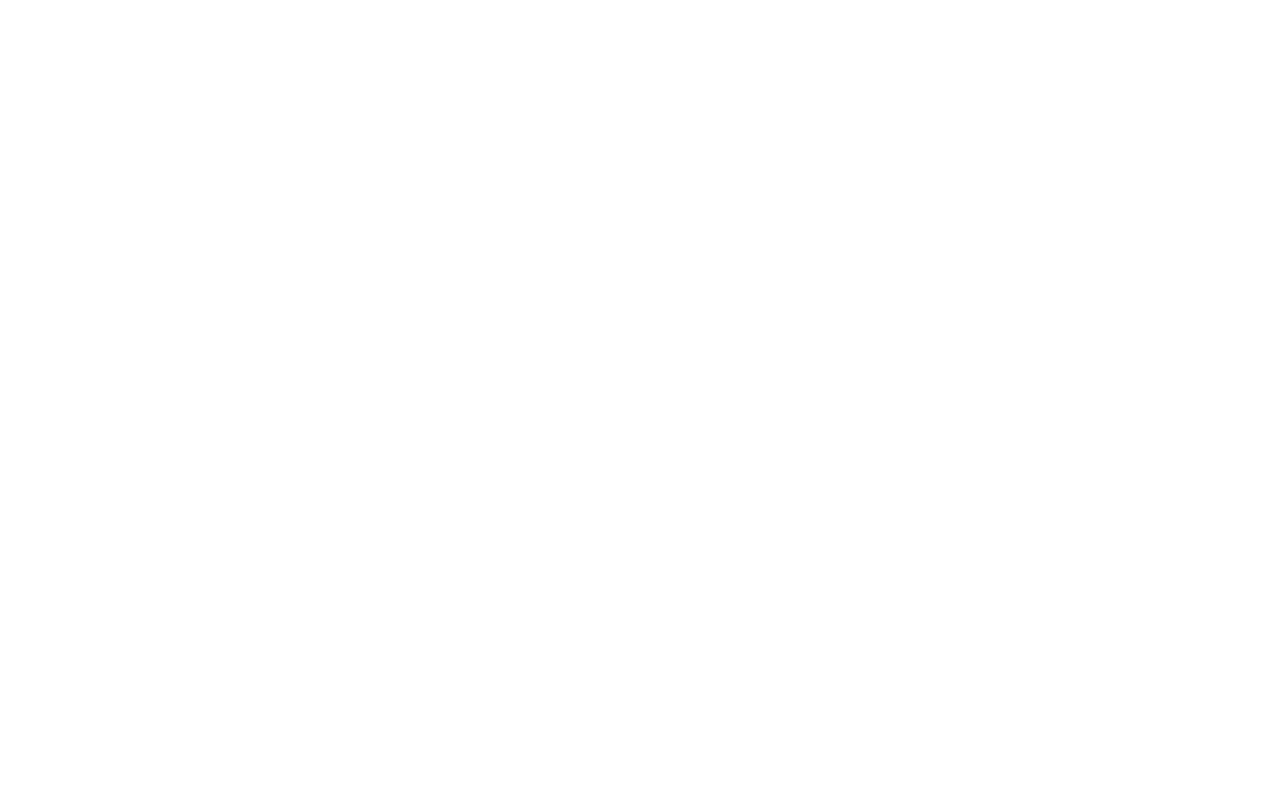
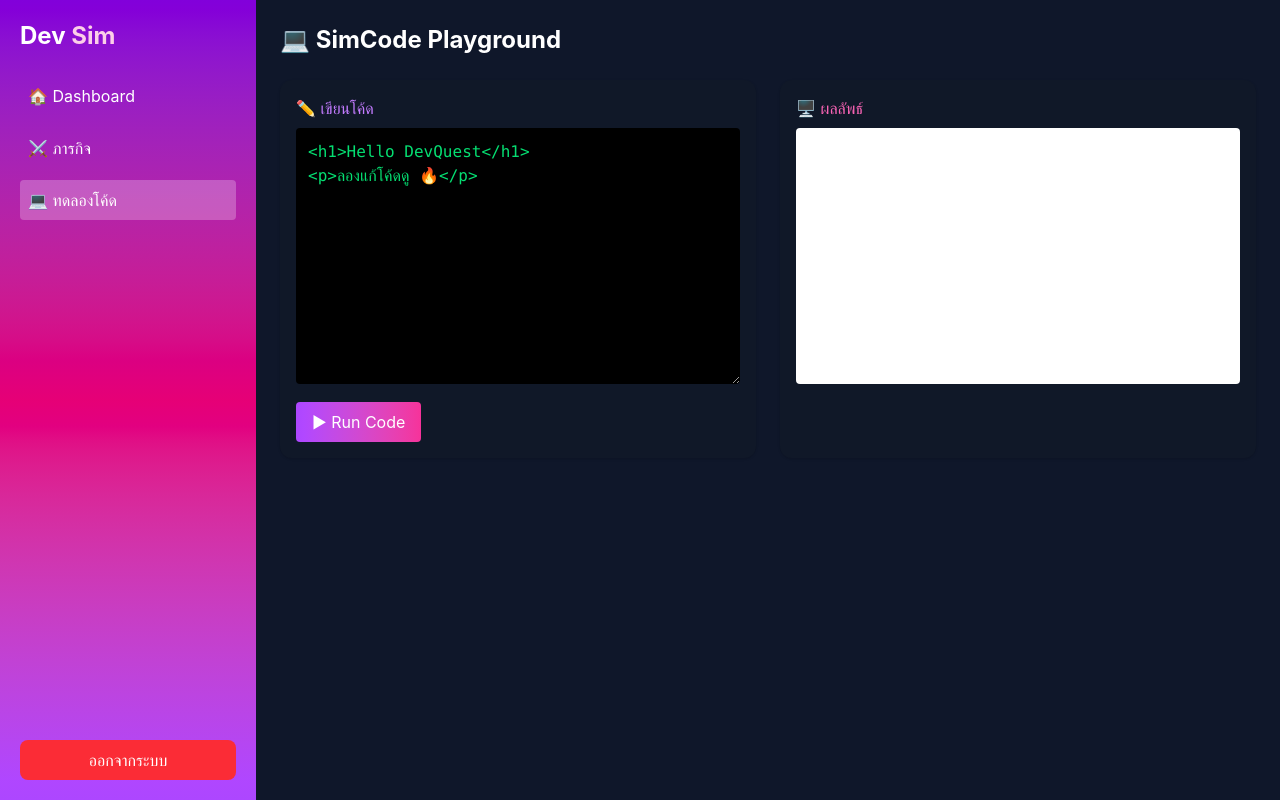
Before and after one commit to Ice068/Rceart-web, a React (Vite) app in the folder my-app/: page /SimCode in a window 1280 px wide. Before the commit this address had no page. Built offline with nearby package versions, Linux system fonts and the light colour scheme; sample sign-in values are in the browser's storage.

Commit message:
feat: add SimCode page for code simulation and enhance Quest page with improved state management

```diff
--- a/my-app/src/App.jsx
+++ b/my-app/src/App.jsx
@@ -2,6 +2,7 @@
 import Login from "./pages/Login"
 import Dashboard from "./pages/Dashboard"
 import Quest from "./pages/Quest"
+import SimCode from "./pages/SimCode"
 
 function App() {
   return (
@@ -10,6 +11,7 @@
         <Route path="/" element={<Login />} />
          <Route path="Dashboard" element={<Dashboard />} />
          <Route path="Quest" element={<Quest />} />
+         <Route path="SimCode" element={<SimCode />} />
       </Routes>
     </BrowserRouter>
   )
--- a/my-app/src/pages/Quest.jsx
+++ b/my-app/src/pages/Quest.jsx
@@ -6,36 +6,61 @@
   const user = localStorage.getItem("user")
 
   const [completed, setCompleted] = useState([])
+  const [exp, setExp] = useState(0)
 
   // 🔒 check login
   useEffect(() => {
     if (!user) navigate("/")
   }, [user, navigate])
 
-  // 📥 โหลด progress
+  // 📥 โหลดข้อมูล (กันพัง)
   useEffect(() => {
-    const data = JSON.parse(localStorage.getItem("gameData")) || {
-      completed: []
+    try {
+      const raw = localStorage.getItem("gameData")
+
+      const data = raw
+        ? JSON.parse(raw)
+        : { completed: [], exp: 0 }
+
+      setCompleted(data.completed || [])
+      setExp(data.exp || 0)
+
+    } catch (error) {
+      console.error("โหลด gameData พัง:", error)
+
+      // fallback กันหน้าโล่ง
+      setCompleted([])
+      setExp(0)
     }
-    setCompleted(data.completed)
   }, [])
+
+  // 💾 save data
+  const saveData = (newCompleted, newExp) => {
+    localStorage.setItem(
+      "gameData",
+      JSON.stringify({
+        completed: newCompleted,
+        exp: newExp
+      })
+    )
+  }
 
   // 📊 Quest list
   const quests = [
-    { id: "lesson1_done", title: "🧱 HTML Structure", desc: "สร้างโครงสร้าง HTML", exp: 50, next: null, path: "/lesson1" },
-    { id: "lesson2_done", title: "🔗 Link", desc: "สร้างลิงก์", exp: 50, next: "lesson1_done", path: "/lesson2" },
-    { id: "lesson3_done", title: "🔤 Heading", desc: "H1 - H6", exp: 20, next: "lesson2_done", path: "/lesson3" },
-    { id: "lesson4_done", title: "Sidebar", desc: "สร้าง Sidebar", exp: 30, next: "lesson3_done", path: "/lesson4" },
-    { id: "lesson5_done", title: "Footer", desc: "สร้าง Footer", exp: 20, next: "lesson4_done", path: "/lesson5" },
-    { id: "lesson6_done", title: "Navbar", desc: "สร้าง Navbar", exp: 40, next: "lesson5_done", path: "/lesson6" },
-    { id: "lesson7_done", title: "Image", desc: "เพิ่มรูปภาพ", exp: 30, next: "lesson6_done", path: "/lesson7" },
-    { id: "lesson8_done", title: "List", desc: "สร้างรายการ", exp: 20, next: "lesson7_done", path: "/lesson8" },
-    { id: "lesson9_done", title: "Button", desc: "สร้างปุ่ม", exp: 20, next: "lesson8_done", path: "/lesson9" },
-    { id: "lesson10_done", title: "Div / Section", desc: "แบ่งส่วนหน้าเว็บ", exp: 20, next: "lesson9_done", path: "/lesson10" },
-    { id: "lesson11_done", title: "Table", desc: "สร้างตาราง", exp: 30, next: "lesson10_done", path: "/lesson11" },
-    { id: "lesson12_done", title: "Media", desc: "วิดีโอ/เสียง", exp: 30, next: "lesson11_done", path: "/lesson12" },
-    { id: "boss1", title: "🔥 Final Quest 01", desc: "สร้างเว็บครบ", exp: 200, next: "lesson12_done", path: "/boss1" },
-    { id: "boss2", title: "💀 Final Quest 02", desc: "เว็บระดับสูง", exp: 300, next: "lesson12_done", path: "/boss2" },
+    { id: "lesson1_done", title: "🧱 HTML Structure", desc: "สร้างโครงสร้าง HTML", exp: 50, next: null },
+    { id: "lesson2_done", title: "🔗 Link", desc: "สร้างลิงก์", exp: 50, next: "lesson1_done" },
+    { id: "lesson3_done", title: "🔤 Heading", desc: "H1 - H6", exp: 20, next: "lesson2_done" },
+    { id: "lesson4_done", title: "Sidebar", desc: "สร้าง Sidebar", exp: 30, next: "lesson3_done" },
+    { id: "lesson5_done", title: "Footer", desc: "สร้าง Footer", exp: 20, next: "lesson4_done" },
+    { id: "lesson6_done", title: "Navbar", desc: "สร้าง Navbar", exp: 40, next: "lesson5_done" },
+    { id: "lesson7_done", title: "Image", desc: "เพิ่มรูปภาพ", exp: 30, next: "lesson6_done" },
+    { id: "lesson8_done", title: "List", desc: "สร้างรายการ", exp: 20, next: "lesson7_done" },
+    { id: "lesson9_done", title: "Button", desc: "สร้างปุ่ม", exp: 20, next: "lesson8_done" },
+    { id: "lesson10_done", title: "Div / Section", desc: "แบ่งส่วนหน้าเว็บ", exp: 20, next: "lesson9_done" },
+    { id: "lesson11_done", title: "Table", desc: "สร้างตาราง", exp: 30, next: "lesson10_done" },
+    { id: "lesson12_done", title: "Media", desc: "วิดีโอ/เสียง", exp: 30, next: "lesson11_done" },
+    { id: "boss1", title: "🔥 Final Quest 01", desc: "สร้างเว็บครบ", exp: 200, next: "lesson12_done" },
+    { id: "boss2", title: "💀 Final Quest 02", desc: "เว็บระดับสูง", exp: 300, next: "lesson12_done" },
   ]
 
   // 🔓 เช็ค unlock
@@ -44,13 +69,21 @@
     return completed.includes(quest.next)
   }
 
-  // 🎮 ไปหน้า lesson
-  const goQuest = (quest) => {
+  // 🎮 รับ EXP (mockup)
+  const completeQuest = (quest) => {
     if (!isUnlocked(quest)) return
-    navigate(quest.path)
+    if (completed.includes(quest.id)) return
+
+    const newCompleted = [...completed, quest.id]
+    const newExp = exp + quest.exp
+
+    setCompleted(newCompleted)
+    setExp(newExp)
+    saveData(newCompleted, newExp)
+
+    alert(`🎉 ได้รับ ${quest.exp} EXP!`)
   }
 
-  // 🚪 logout
   const logout = () => {
     localStorage.clear()
     navigate("/")
@@ -68,14 +101,27 @@
           </h1>
 
           <div className="space-y-3">
-            <div onClick={() => navigate("/dashboard")} className="hover:bg-white/20 p-2 rounded cursor-pointer">🏠 ฐานบัญชาการ</div>
-            <div className="bg-white/25 p-2 rounded">⚔️ ภารกิจ</div>
-            <div className="hover:bg-white/20 p-2 rounded cursor-pointer">💻 จำลองโค้ด</div>
+            <div
+              onClick={() => navigate("/Dashboard")}
+              className="hover:bg-white/20 p-2 rounded cursor-pointer"
+            >
+              🏠 ฐานบัญชาการ
+            </div>
+
+            <div className="bg-white/25 p-2 rounded">
+              ⚔️ ภารกิจ
+            </div>
+            <div
+            onClick={() => navigate("/simcode")}
+            className="hover:bg-white/20 p-2 rounded cursor-pointer">💻 จำลองโค้ด</div>
             <div className="hover:bg-white/20 p-2 rounded cursor-pointer">📊 ข้อมูล</div>
           </div>
         </div>
 
-        <button onClick={logout} className="bg-red-500 hover:bg-red-600 p-2 rounded-lg">
+        <button
+          onClick={logout}
+          className="bg-red-500 hover:bg-red-600 p-2 rounded-lg"
+        >
           ออกจากระบบ
         </button>
       </div>
@@ -83,9 +129,13 @@
       {/* Main */}
       <div className="flex-1 p-6 overflow-auto">
 
-        <h1 className="text-2xl font-bold mb-6 text-gray-700">
+        <h1 className="text-2xl font-bold mb-2 text-gray-700">
           ⚔️ ภารกิจของคุณ
         </h1>
+
+        <p className="mb-6 text-purple-600 font-semibold">
+          EXP: {exp}
+        </p>
 
         <div className="grid md:grid-cols-2 lg:grid-cols-3 gap-4">
 
@@ -96,7 +146,7 @@
             return (
               <div
                 key={q.id}
-                className={`p-4 rounded-xl shadow-md border ${
+                className={`p-4 rounded-xl shadow border ${
                   unlocked ? "bg-white" : "bg-gray-200 opacity-60"
                 }`}
               >
@@ -109,7 +159,7 @@
                   </span>
 
                   <button
-                    onClick={() => goQuest(q)}
+                    onClick={() => completeQuest(q)}
                     disabled={!unlocked}
                     className={`px-3 py-1 rounded text-white ${
                       done
@@ -119,7 +169,7 @@
                         : "bg-gray-400"
                     }`}
                   >
-                    {done ? "✔ สำเร็จ" : unlocked ? "ลุยเลย 🚀" : "🔒 Locked"}
+                    {done ? "✔ สำเร็จ" : unlocked ? "รับ EXP" : "🔒 Locked"}
                   </button>
                 </div>
               </div>
--- /dev/null
+++ b/my-app/src/pages/SimCode.jsx
@@ -0,0 +1,102 @@
+import { useNavigate } from "react-router-dom"
+import { useEffect, useState } from "react"
+
+function SimCode() {
+  const navigate = useNavigate()
+  const user = localStorage.getItem("user")
+
+  const [code, setCode] = useState(`<h1>Hello DevQuest</h1>
+<p>ลองแก้โค้ดดู 🔥</p>`)
+
+  const [output, setOutput] = useState("")
+
+  // 🔒 check login
+  useEffect(() => {
+    if (!user) navigate("/")
+  }, [user, navigate])
+
+  // ▶ run code
+  const runCode = () => {
+    setOutput(code)
+  }
+
+  const logout = () => {
+    localStorage.clear()
+    navigate("/")
+  }
+
+  return (
+    <div className="flex h-screen bg-[#0f172a] text-white">
+
+      {/* Sidebar */}
+      <div className="w-64 bg-gradient-to-b from-purple-700 via-pink-600 to-purple-500 p-5 flex flex-col justify-between">
+
+        <div>
+          <h1 className="text-2xl font-bold mb-6">
+            Dev <span className="text-pink-200">Sim</span>
+          </h1>
+
+          <div className="space-y-3">
+            <div onClick={() => navigate("/dashboard")} className="hover:bg-white/20 p-2 rounded cursor-pointer">
+              🏠 Dashboard
+            </div>
+            <div onClick={() => navigate("/quest")} className="hover:bg-white/20 p-2 rounded cursor-pointer">
+              ⚔️ ภารกิจ
+            </div>
+            <div className="bg-white/25 p-2 rounded">
+              💻 ทดลองโค้ด
+            </div>
+          </div>
+        </div>
+
+        <button onClick={logout} className="bg-red-500 hover:bg-red-600 p-2 rounded-lg">
+          ออกจากระบบ
+        </button>
+      </div>
+
+      {/* Main */}
+      <div className="flex-1 p-6 overflow-auto">
+
+        <h1 className="text-2xl font-bold mb-6">
+          💻 SimCode Playground
+        </h1>
+
+        <div className="grid md:grid-cols-2 gap-6">
+
+          {/* Editor */}
+          <div className="bg-gray-900 p-4 rounded-xl shadow">
+            <h3 className="mb-2 text-purple-400">✏️ เขียนโค้ด</h3>
+
+            <textarea
+              value={code}
+              onChange={(e) => setCode(e.target.value)}
+              className="w-full h-64 p-3 bg-black text-green-400 font-mono rounded outline-none"
+            />
+
+            <button
+              onClick={runCode}
+              className="mt-3 bg-gradient-to-r from-purple-500 to-pink-500 px-4 py-2 rounded"
+            >
+              ▶ Run Code
+            </button>
+          </div>
+
+          {/* Output */}
+          <div className="bg-gray-900 p-4 rounded-xl shadow">
+            <h3 className="mb-2 text-pink-400">🖥️ ผลลัพธ์</h3>
+
+            <iframe
+              title="output"
+              className="w-full h-64 bg-white rounded"
+              srcDoc={output}
+            />
+          </div>
+
+        </div>
+
+      </div>
+    </div>
+  )
+}
+
+export default SimCode
```
